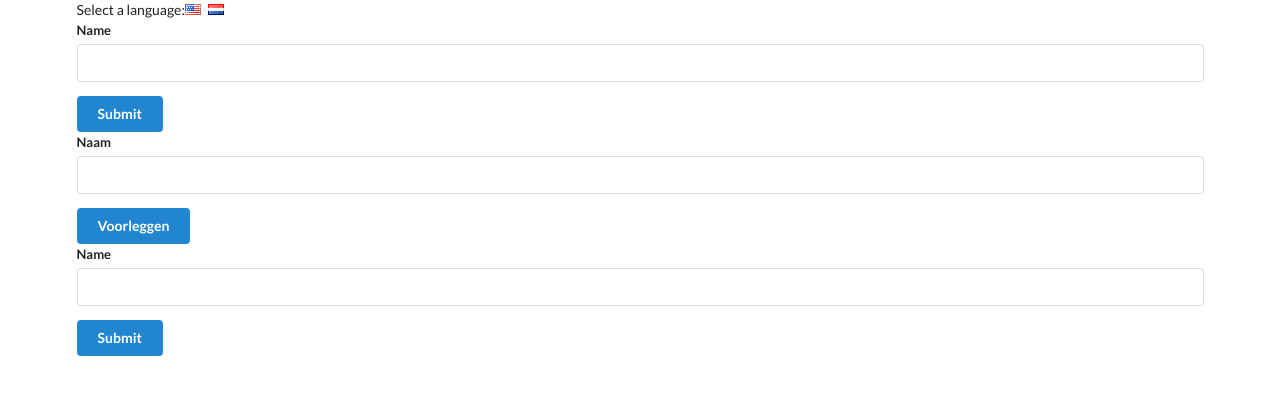
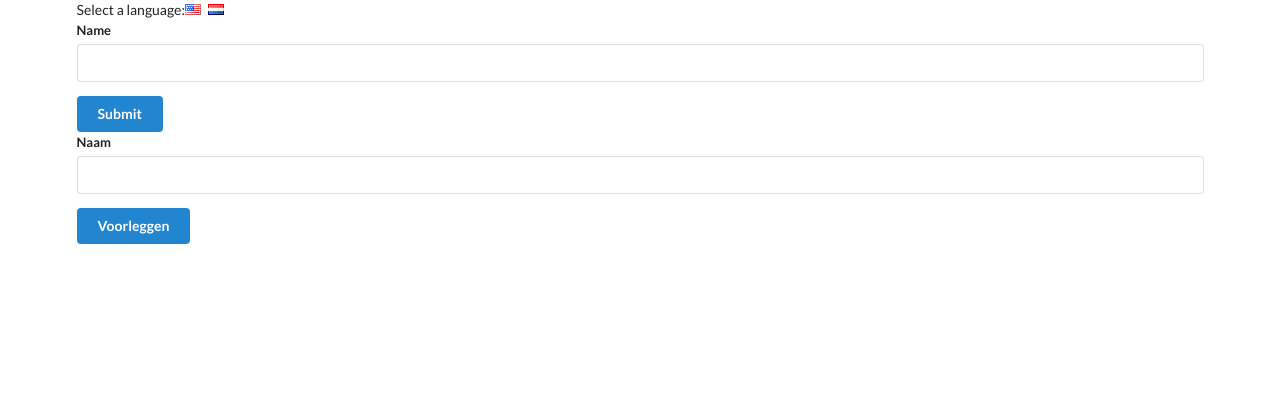
Before and after one commit to gdibble/modernReactWithRedux2019, a React (Create React App) app in the folder translate/: page / in a window 1280 px wide. Shown: the top 394 px of the page. Built offline with nearby package versions, Linux system fonts and the light colour scheme.

Commit message:
Revert "Section 23: App example of UserCreate w/ its defaults"
This reverts commit 258706ae4e9486058d5799cbbc4efddf5bdb916f.

```diff
--- a/translate/src/components/App.js
+++ b/translate/src/components/App.js
@@ -24,7 +24,6 @@ class App extends React.Component {
         <LanguageContext.Provider value="dutch">
           <UserCreate />
         </LanguageContext.Provider>
-        <UserCreate />
       </div>
     );
   }
```
